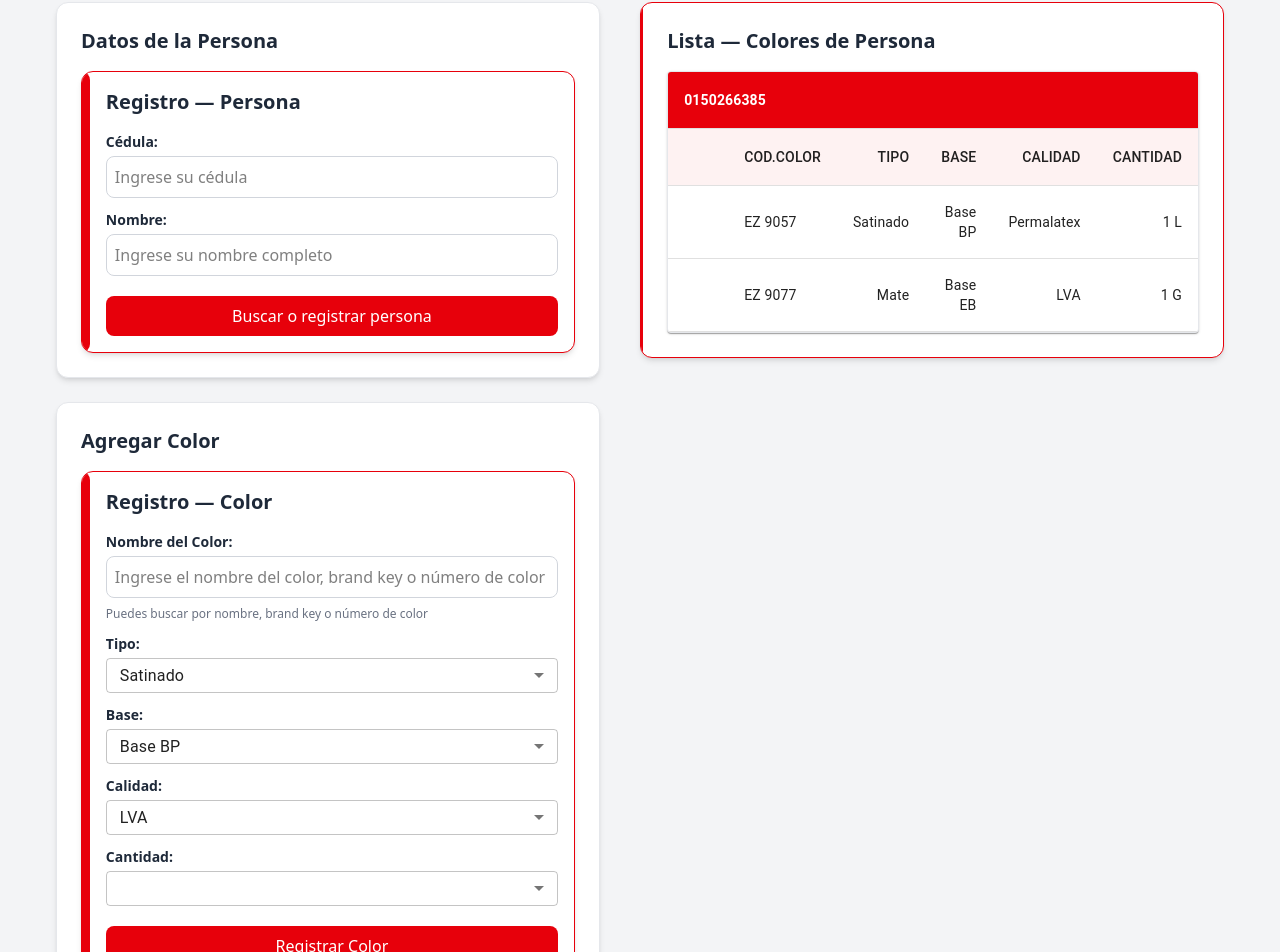
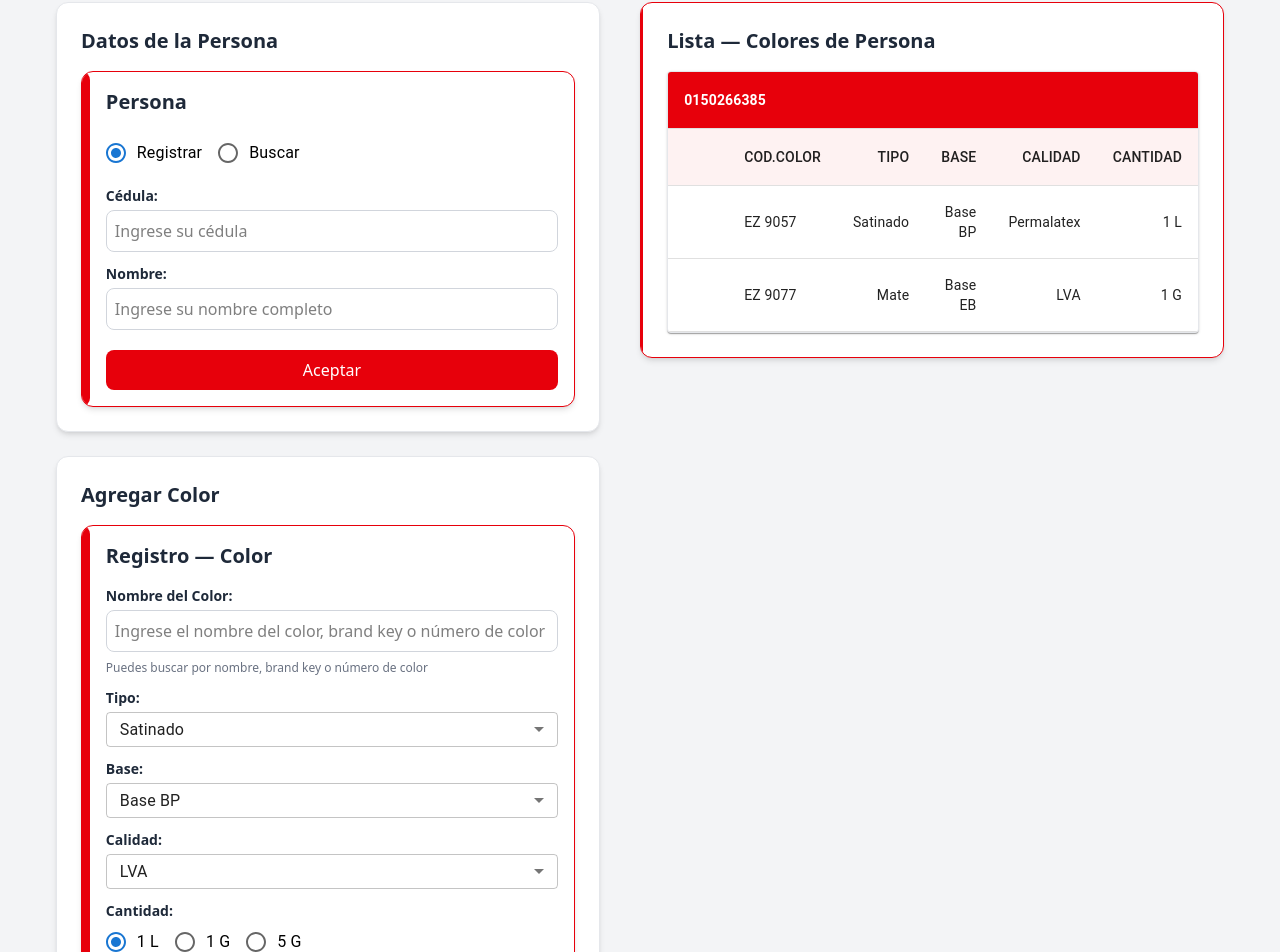
Before and after one commit to KLPaul/Condor-Mix2.0, a React (Vite) app: page / in a window 1280 px wide. Shown: the part 95-1047 px from the top of the page. Built offline with nearby package versions, Linux system fonts and the light colour scheme; some icons are missing.

Commit message:
guardado

```diff
--- a/src/App.tsx
+++ b/src/App.tsx
@@ -1,31 +1,43 @@
 import { useState, useEffect } from 'react'
 import FormPerson from './components/FormPerson'
-import FormColor from './components/FormColor'
+import FormColor, { type Color } from './components/FormColor'
 import type { Person } from './components/FormPerson'
-import type { Color } from './components/FormColor'
-import { Client } from './models/client'
-import { saveClient } from './services/SaveClient'
 import CollapsibleTable from './components/Table'
+import { api, ApiService } from './services/ApiService'
+import type { Colores } from './models/colores'
 
 function App() {
   const [activeTab, setActiveTab] = useState<'inicio' | 'busqueda'>('inicio')
-  const [people, setPeople] = useState<Person[]>([])
-  const [colors, setColors] = useState<Color[]>([])
+
   const [fade, setFade] = useState(true)
 
+  //service persona
   const addPerson = (person: Person) => {
-    setPeople([...people, person])
-    const client: Client = new Client()
-    client.cedula = person.cedula
-    client.nombre = person.name
 
-    console.log(client)
-    const response = saveClient(client)
-    console.log("response principal", response)
+    switch (person.option) {
+      case "registrar":
+        console.log("registrar")
+        break;
+
+      case "buscar":
+        console.log("buscar")
+        break;
+
+      default:
+        break;
+    }
   }
 
   const addColor = (color: Color) => {
-    setColors([...colors, color])
+
+    const allData = Object.values(color).every(value => value.trim() !== "")
+
+    if (allData) {
+        console.log(color)
+      console.log(api.post("/api/color/register",color))
+
+    }
+
   }
 
 
--- a/src/components/FormColor.tsx
+++ b/src/components/FormColor.tsx
@@ -6,6 +6,13 @@ import type { Tipo } from '../models/tipo'
 import MenuItem from '@mui/material/MenuItem'
 import Select from '@mui/material/Select'
 import type { Cantidad } from '../models/cantidad'
+import { FormControl, FormControlLabel, Radio, RadioGroup } from '@mui/material'
+import type { Colores } from '../models/colores'
+
+
+interface FormColorProps {
+    onSubmit: (color: Color) => void
+}
 
 export interface Color {
     name: string
@@ -13,10 +20,6 @@ export interface Color {
     base: string
     calidad: string
     cantidad: string
-}
-
-interface FormColorProps {
-    onSubmit: (color: Color) => void
 }
 
 interface SearchResult {
@@ -31,8 +34,8 @@ export default function FormColor({ onSubmit }: FormColorProps) {
 
     const [bases, setBases] = useState<Bases[]>([])
     const [marcas, setMarcas] = useState<Marcas[]>([])
-    const [tipoTem, setipoTem] = useState<Tipo[]>([])
-    const [canti, setCanti] = useState<Cantidad[]>([])
+    const [tipoTem, setiposTem] = useState<Tipo[]>([])
+    const [cantidades, setCantidades] = useState<Cantidad[]>([])
 
     //temporal del useefect cargar datos pintura
     const basesList: Bases[] = [
@@ -45,14 +48,14 @@ export default function FormColor({ onSubmit }: FormColorProps) {
     const tipoList: Tipo[] = [
         { id: 1, nombre: "Satinado" },
         { id: 2, nombre: "Mate" },
-        { id: 2, nombre: "Elastomerico" },
+        { id: 3, nombre: "Elastomerico" },
     ];
 
     const marcaList: Tipo[] = [
         { id: 1, nombre: "LVA" },
         { id: 2, nombre: "Versatyl" },
-        { id: 2, nombre: "Permalatex" },
-        { id: 2, nombre: "Super Corona" },
+        { id: 3, nombre: "Permalatex" },
+        { id: 4, nombre: "Super Corona" },
     ];
 
     const cantiList: Cantidad[] = [
@@ -61,21 +64,23 @@ export default function FormColor({ onSubmit }: FormColorProps) {
         { id: 3, nombre: "5 G" },
     ];
 
+
     useEffect(() => {
 
         setBases(basesList)
-        setipoTem(tipoList)
+        setiposTem(tipoList)
         setMarcas(marcaList)
-        setCanti(cantiList)
+        setCantidades(cantiList)
 
         setTipo(tipoList[0].id.toString())
         setCalidad(marcaList[0].id.toString())
         setBase(basesList[0].id.toString())
-        setCanti(cantiList)
+        setCantidad(cantiList[0].id.toString())
 
     }, [])
 
     const [name, setName] = useState<string>('')
+    const [code, setCode] = useState<string>('')
     const [tipo, setTipo] = useState<string>('')
     const [base, setBase] = useState<string>('')
     const [calidad, setCalidad] = useState<string>('')
@@ -102,6 +107,7 @@ export default function FormColor({ onSubmit }: FormColorProps) {
                     // Ajusta esta línea según la estructura real de la API
                     const results = data.results || data.colors || data.data || []
                     setSearchResults(results)
+
                 } else {
                     console.error('Error en la búsqueda:', response.status)
                     setSearchResults([])
@@ -123,15 +129,18 @@ export default function FormColor({ onSubmit }: FormColorProps) {
         e.preventDefault()
         onSubmit({ name, tipo, base, calidad, cantidad })
         setName('')
-        setTipo('')
-        setBase('')
-        setCalidad('')
-        setCantidad('')
+        setCode('')
+        setTipo('1')
+        setBase('1')
+        setCalidad('1')
+        setCantidad('1')
         setSearchResults([])
     }
 
     const handleResultClick = (result: SearchResult) => {
+        // 012 agregar aqui para recuperar los 2 elementos nombre
         setName(result.name)
+        setCode(result.colorNumber?.toString() || "")
         setSearchResults([])
     }
 
@@ -175,7 +184,7 @@ export default function FormColor({ onSubmit }: FormColorProps) {
                     />
 
                     {/* Resultados de búsqueda */}
-                    {searchResults.length > 0 && (
+                    {searchResults.length > 0 && code.trim() === ""  && (
                         <div className="absolute top-full left-0 right-0 bg-white border border-gray-300 rounded-lg shadow-lg mt-1 max-h-60 overflow-y-auto z-10">
                             {searchResults.map((result) => (
                                 <div
@@ -206,7 +215,7 @@ export default function FormColor({ onSubmit }: FormColorProps) {
                     )}
 
                     {/* Loading indicator */}
-                    {isSearching && (
+                    {isSearching && code.trim() === "" && (
                         <div className="absolute top-full left-0 right-0 bg-white border border-gray-300 rounded-lg shadow-lg mt-1 p-3">
                             <div className="text-gray-600 text-sm">Buscando colores...</div>
                         </div>
@@ -274,23 +283,25 @@ export default function FormColor({ onSubmit }: FormColorProps) {
                 </div>
 
                 <div className="flex flex-col gap-1">
+
+                    <FormControl>
                         <label className="text-sm font-semibold text-gray-800">
                             Cantidad:
                         </label>
-                    <Select
+                        <RadioGroup
+                            row
+                            aria-labelledby="demo-row-radio-buttons-group-label"
+                            name="row-radio-buttons-group"
                             value={cantidad}
-                        onChange={(e) => setCantidad(String(e.target.value))}
-                        sx={{
-                            height: "35px"
-                        }}
-                        required
+                            onChange={(e)=> setCantidad(String(e.target.value))}
                         >
-                        {canti?.map((item) => (
-                            <MenuItem key={item.id} value={item.id}>
-                                {item.nombre}
-                            </MenuItem>
+                            {cantidades?.map((item) =>(
+                                <FormControlLabel value={item.id} key={item.id} control={<Radio />} label={item.nombre}/>
                             ))}
-                    </Select>
+
+
+                        </RadioGroup>
+                    </FormControl>
                 </div>
 
                 <button
--- a/src/components/FormPerson.tsx
+++ b/src/components/FormPerson.tsx
@@ -1,9 +1,11 @@
+import { FormControl, FormControlLabel, Radio, RadioGroup } from '@mui/material'
 import { useState } from 'react'
 import type { FormEvent } from 'react'
 
 export interface Person {
     name: string
     cedula: string
+    option: string
 }
 
 interface FormPersonProps {
@@ -13,10 +15,11 @@ interface FormPersonProps {
 export default function FormPerson({ onSubmit }: FormPersonProps) {
     const [name, setName] = useState<string>('')
     const [cedula, setCedula] = useState<string>('')
+    const [option, setOption] = useState<string>('registrar')
 
     const handleSubmit = (e: FormEvent) => {
         e.preventDefault()
-        onSubmit({ name, cedula })
+        onSubmit({ name, cedula , option})
         setName('')
         setCedula('')
     }
@@ -32,9 +35,33 @@ export default function FormPerson({ onSubmit }: FormPersonProps) {
                 className="flex flex-col gap-3 p-4 w-full"
             >
                 <h2 className="text-xl font-semibold text-gray-800 mb-1">
-                    Registro — Persona
+                    Persona
                 </h2>
+                <div>
+                    <FormControl>
+                        <RadioGroup
+                            row
+                            aria-labelledby="demo-form-control-label-placement"
+                            name="position"
+                            value={option}
+                            onChange={(e) => setOption(e.target.value)}
+                        >
+                            <FormControlLabel
+                                value="registrar"
+                                control={<Radio />}
+                                label="Registrar"
 
+                            />
+
+                            <FormControlLabel
+                                value="buscar"
+                                control={<Radio />}
+                                label="Buscar"
+                            />
+
+                        </RadioGroup>
+                    </FormControl>
+                </div>
                 <div className="flex flex-col gap-1">
                     <label className="text-sm font-semibold text-gray-800">
                         Cédula:
@@ -45,7 +72,7 @@ export default function FormPerson({ onSubmit }: FormPersonProps) {
                         value={name}
                         onChange={(e) => setName(e.target.value)}
                         className="p-2 rounded-lg border border-gray-300 focus:ring-2 focus:ring-red-500 focus:outline-none"
-                        required
+                        required={option==="registrar"}
                     />
                 </div>
 
@@ -59,7 +86,7 @@ export default function FormPerson({ onSubmit }: FormPersonProps) {
                         value={cedula}
                         onChange={(e) => setCedula(e.target.value)}
                         className="p-2 rounded-lg border border-gray-300 focus:ring-2 focus:ring-red-500 focus:outline-none"
-                        required
+                        required={option==="registrar"}
                     />
                 </div>
 
@@ -67,7 +94,7 @@ export default function FormPerson({ onSubmit }: FormPersonProps) {
                     type="submit"
                     className="mt-2 bg-red-600 text-white py-2 px-4 rounded-lg hover:bg-red-700 focus:ring-2 focus:ring-red-500 focus:outline-none transition-colors"
                 >
-                    Buscar o registrar persona
+                    Aceptar
                 </button>
 
             </form>
--- /dev/null
+++ b/src/services/ApiService.ts
@@ -0,0 +1,13 @@
+import axios from "axios"
+import { env } from "../env/entorno"
+
+export class ApiService{
+
+    async post<T>(url : String , t: any) : Promise<T>{
+
+        const response = await axios.post<T>(env.urlApi+url,t)
+        return response.data
+    }
+
+}
+export const api = new ApiService();
--- a/src/services/SaveClient.ts
+++ b/src/services/SaveClient.ts
@@ -7,15 +7,13 @@ export const saveClient = async (client: Client): Promise<Client> => {
 
     try {
 
-        console.log("cliente enviar ", client)
         const response = await axios.post<Client>(env.urlApi + `/api/personas/register`, client)
-
-        console.log(response.data)
 
         return response.data
 
     } catch (error) {
 
+        // 011
         console.log("error al registrar")
         return new Client
 
--- /dev/null
+++ b/src/services/SaveColor.ts
@@ -0,0 +1,15 @@
+import axios from "axios"
+import { env } from "../env/entorno"
+
+export const saveObject = async (t : any) : Promise<any> => {
+
+    try{
+
+        const response = await axios.post<any>(env.urlApi+"/test", t)
+
+    }catch(error){
+
+        return null
+
+    }
+}
```
Also changed, not shown: src/models/colores.ts (+6 -6 lines), 1 other file (tests, documents, lock files or other folders). Lines whose indentation alone changed are shown as unchanged.
